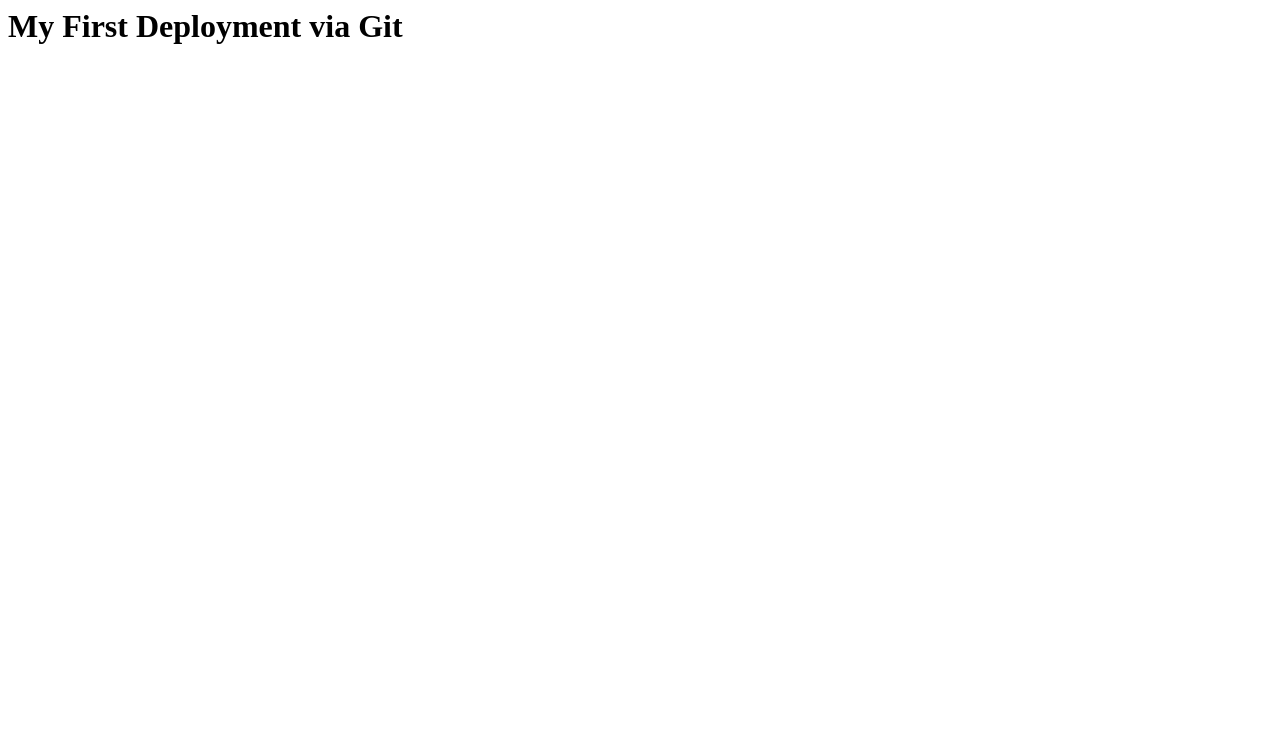
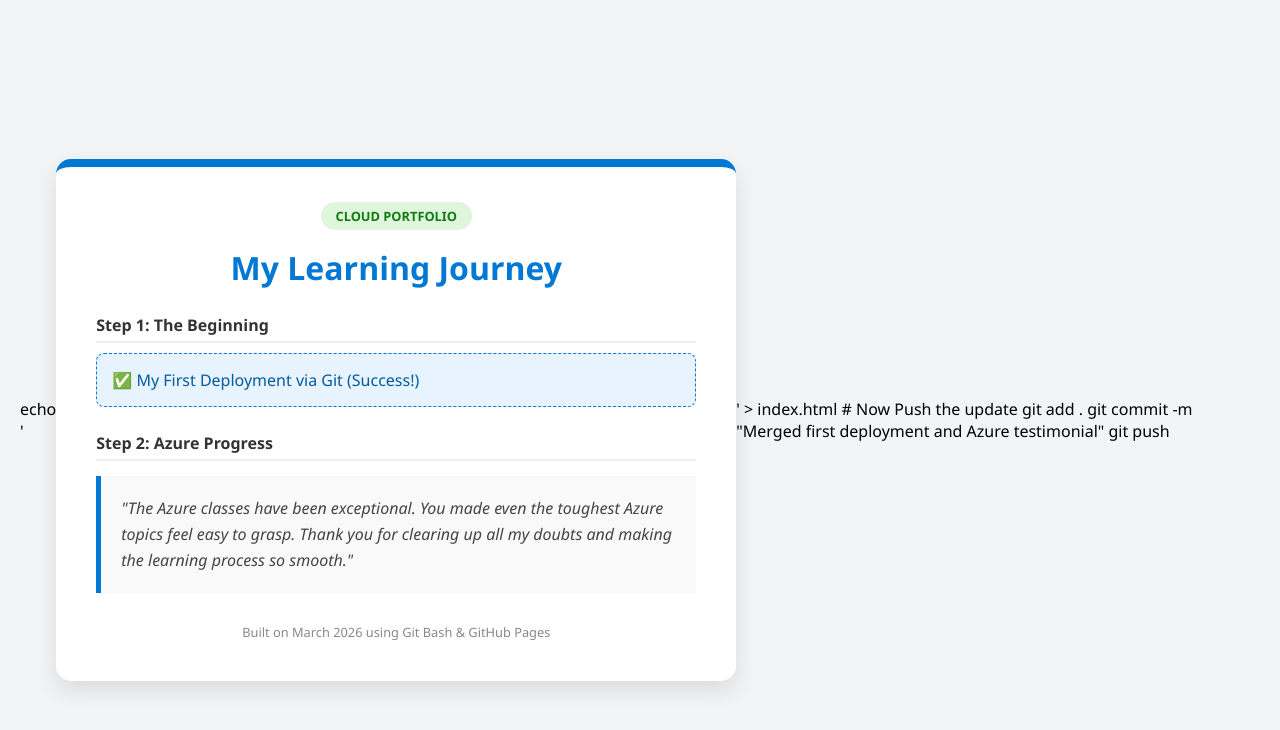
Before and after one commit to sravyaj9/fg-demo-azure-git, a plain HTML site: page index.html in a window 1280 px wide. Drawn offline with Linux system fonts and the light colour scheme.

Commit message:
updated it with azure class feedback

```diff
--- a/index.html
+++ b/index.html
@@ -1 +1,43 @@
-<h1>My First Deployment via Git</h1>
+echo '<!DOCTYPE html>
+<html lang="en">
+<head>
+    <meta charset="UTF-8">
+    <meta name="viewport" content="width=device-width, initial-scale=1.0">
+    <title>My Learning Journey</title>
+    <style>
+        body { font-family: "Segoe UI", Tahoma, Geneva, Verdana, sans-serif; background-color: #f3f4f6; display: flex; justify-content: center; align-items: center; min-height: 100vh; margin: 20px; }
+        .container { background: white; padding: 40px; border-radius: 15px; box-shadow: 0 10px 25px rgba(0,0,0,0.1); max-width: 600px; width: 100%; border-top: 8px solid #0078d4; }
+        h1 { color: #0078d4; text-align: center; }
+        .section-title { font-weight: bold; color: #333; margin-top: 25px; border-bottom: 2px solid #eee; padding-bottom: 5px; display: flex; align-items: center; }
+        .quote-box { background: #f9f9f9; padding: 20px; border-left: 5px solid #0078d4; font-style: italic; color: #444; margin: 15px 0; line-height: 1.6; }
+        .milestone { background: #e7f3ff; padding: 15px; border-radius: 8px; margin: 10px 0; border: 1px dashed #0078d4; color: #005a9e; font-weight: 500; }
+        .badge { background: #dff6dd; color: #107c10; padding: 5px 15px; border-radius: 20px; font-size: 0.8rem; font-weight: bold; text-transform: uppercase; }
+        footer { text-align: center; margin-top: 30px; font-size: 0.8rem; color: #888; }
+    </style>
+</head>
+<body>
+    <div class="container">
+        <div style="text-align: center;"><span class="badge">Cloud Portfolio</span></div>
+        <h1>My Learning Journey</h1>
+
+        <div class="section-title">Step 1: The Beginning</div>
+        <div class="milestone">
+            ✅ My First Deployment via Git (Success!)
+        </div>
+
+        <div class="section-title">Step 2: Azure Progress</div>
+        <div class="quote-box">
+            "The Azure classes have been exceptional. You made even the toughest Azure topics feel easy to grasp. Thank you for clearing up all my doubts and making the learning process so smooth."
+        </div>
+
+        <footer>
+            Built on March 2026 using Git Bash & GitHub Pages
+        </footer>
+    </div>
+</body>
+</html>' > index.html
+
+# Now Push the update
+git add .
+git commit -m "Merged first deployment and Azure testimonial"
+git push
```
